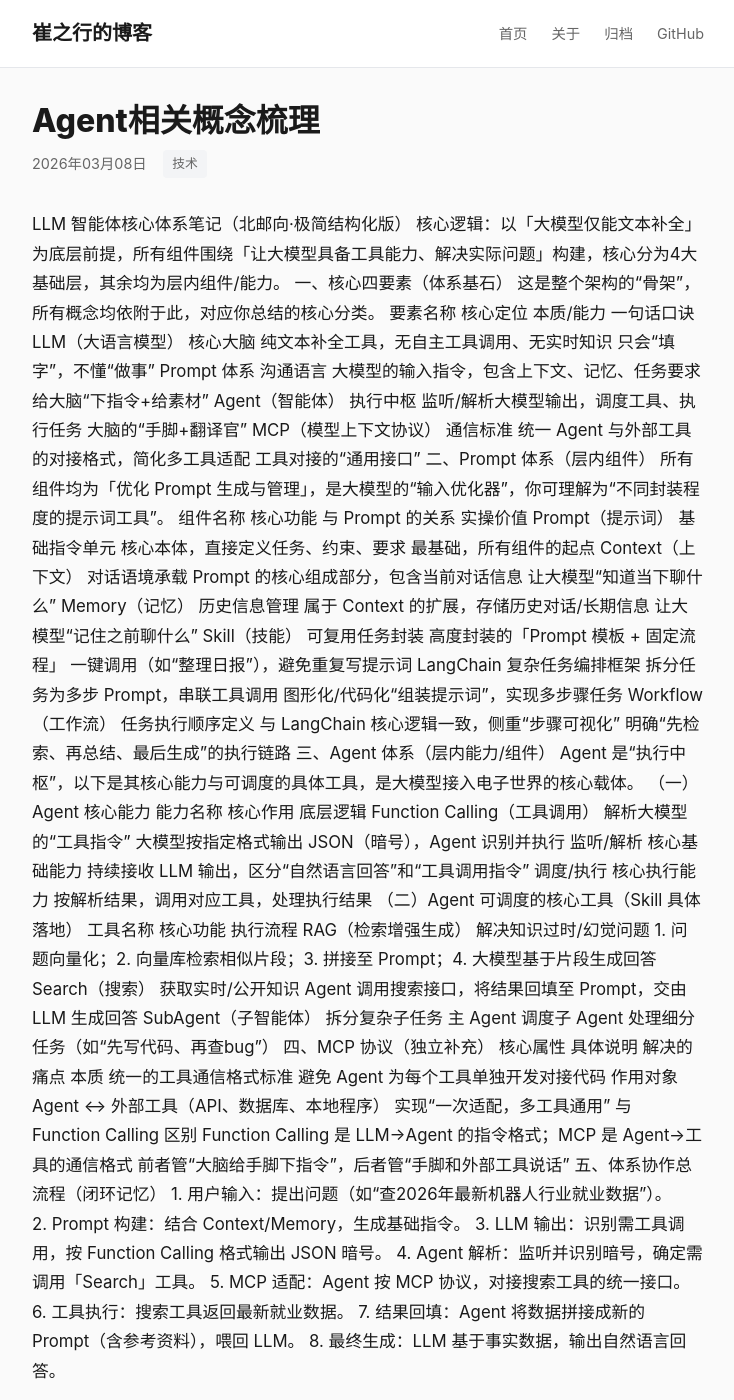
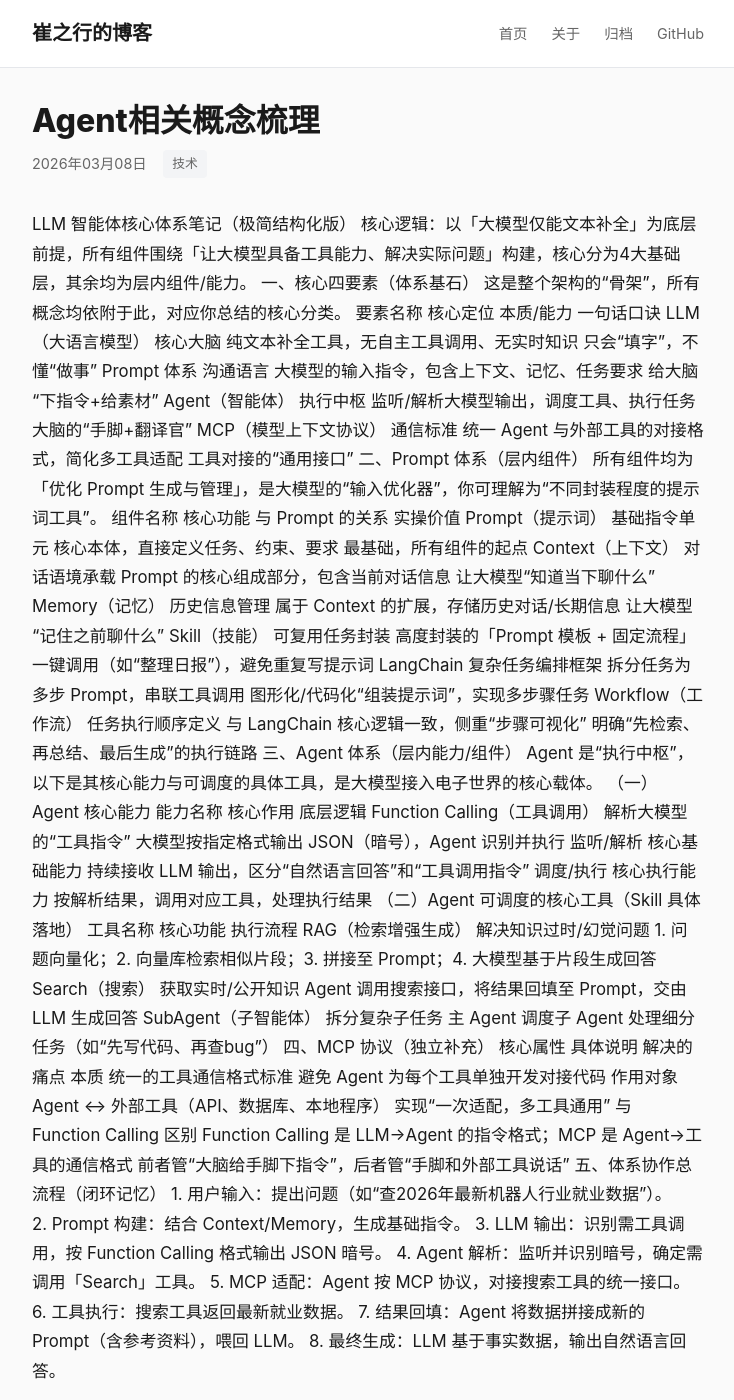
Before and after one commit to changer-changer/changer-changer.github.io, a Jekyll site: the page built from _posts/2026-03-08-Agent.md, in a window 1280 px wide and 1400 px high. Shown: the whole window, without its empty margins (272-1006 px from the left). Built offline with Jekyll 4.4.1, drawn with Linux system fonts in a browser that asks for light colours.

Commit message:
🔒 隐私修复: 移除学校标识

```diff
--- a/_posts/2026-03-08-Agent.md
+++ b/_posts/2026-03-08-Agent.md
@@ -6,7 +6,7 @@ categories: ["技术"]
 tags: ["技术", "深度学习", "数学", "AI Agent", "LLM"]
 ---
 
-LLM 智能体核心体系笔记（北邮向·极简结构化版）
+LLM 智能体核心体系笔记（极简结构化版）
 核心逻辑：以「大模型仅能文本补全」为底层前提，所有组件围绕「让大模型具备工具能力、解决实际问题」构建，核心分为4大基础层，其余均为层内组件/能力。
 一、核心四要素（体系基石）
 这是整个架构的“骨架”，所有概念均依附于此，对应你总结的核心分类。
```
